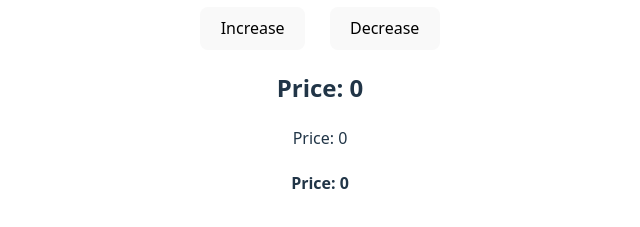
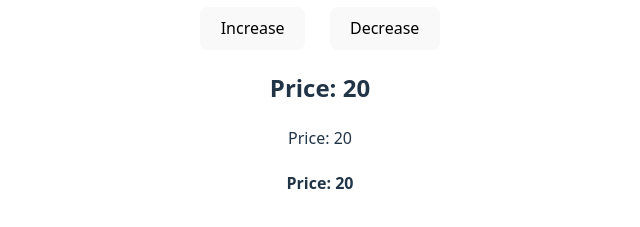
Before and after one commit to tanjirhc/understand-react, a React (Vite) app: page / in a window 1280 px wide. Shown: the part 351-578 px from the top of the page, without its empty margins (320-960 px from the left). Built offline with nearby package versions, Linux system fonts and the light colour scheme.

Commit message:
react updating in all sectors

```diff
--- a/src/App.jsx
+++ b/src/App.jsx
@@ -20,9 +20,9 @@ function App() {
       <button onClick={increaseHandle}>Increase</button> &nbsp; &nbsp; &nbsp;
       <button>Decrease</button>
 
-      <h2>Price: 0</h2>
-      <p>Price: 0</p>
-      <h4>Price: 0</h4>
+      <h2>Price: {price}</h2>
+      <p>Price: {price}</p>
+      <h4>Price: {price}</h4>
     </div>
   )
 }
```
